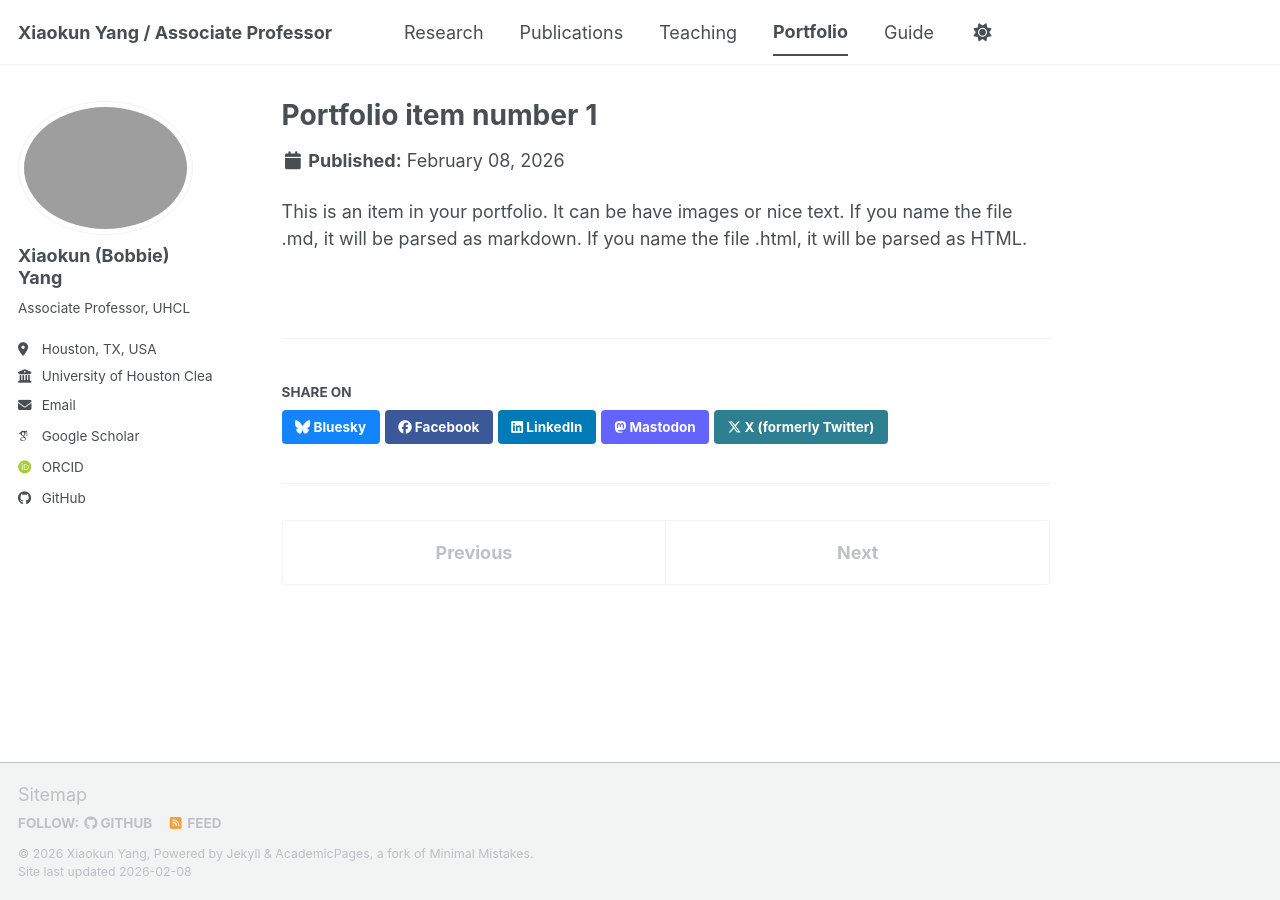
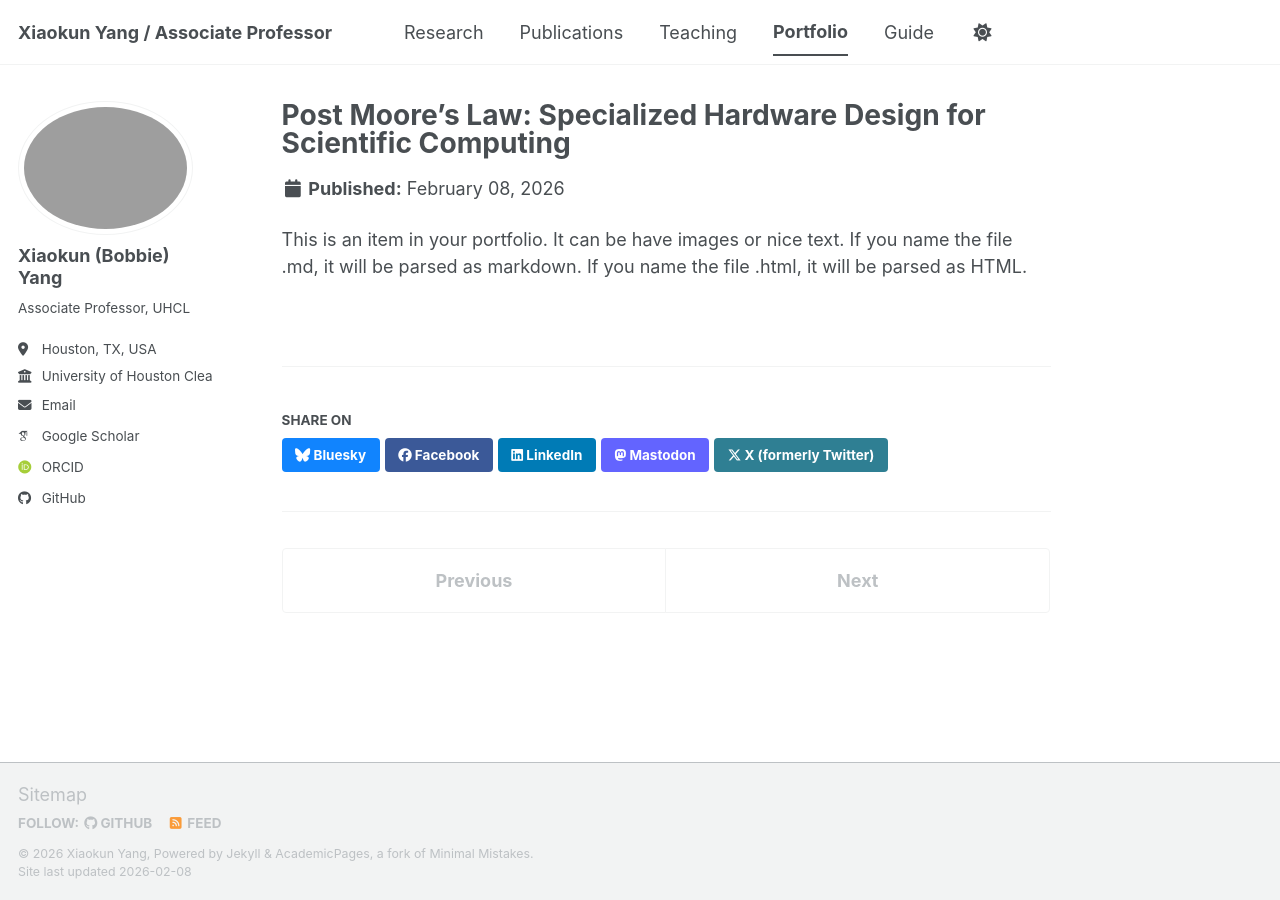
Before and after one commit to bobbieyang/bobbieyang.github.io, a Jekyll site: the page built from _portfolio/portfolio-1.md, in a window 1280 px wide. Built offline with Jekyll 4.4.1, drawn with Linux system fonts in a browser that asks for light colours; some web fonts are replaced; a script bundle is joined from its source files by our own code; library files that are not in the unit come from our copies.

Commit message:
Update portfolio-1.md

```diff
--- a/_portfolio/portfolio-1.md
+++ b/_portfolio/portfolio-1.md
@@ -1,5 +1,5 @@
 ---
-title: "Portfolio item number 1"
+title: "Post Moore's Law: Specialized Hardware Design for Scientific Computing"
 excerpt: "Short description of portfolio item number 1<br/><img src='/files/projects/tsqr tsmc eva.png'>"
 collection: portfolio
 ---
```
